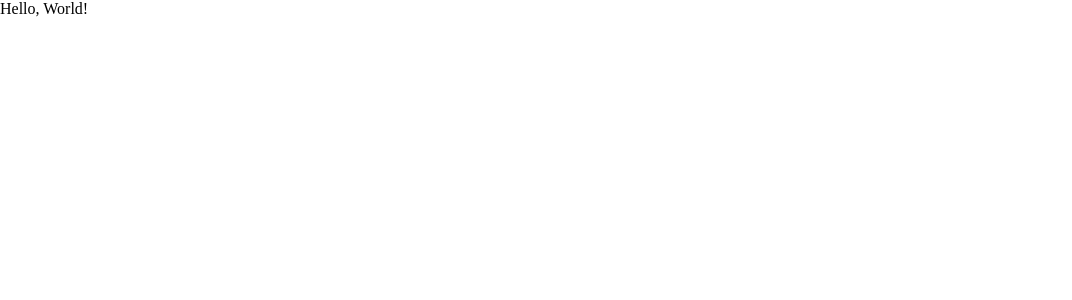
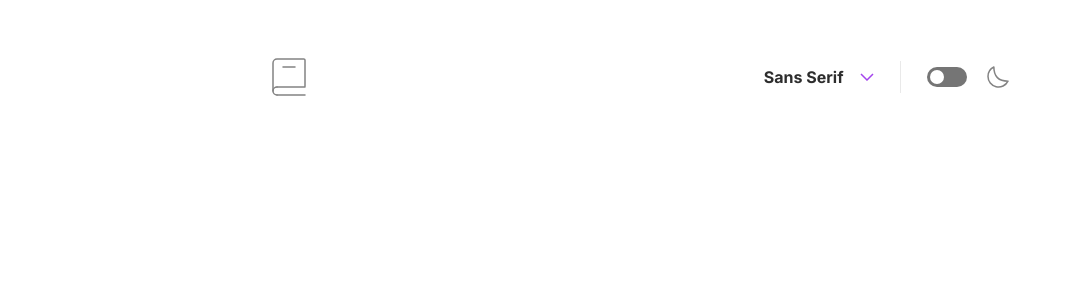
Before and after one commit to simokitkat/dictionary-web-app, a React (Vite) app: page / in a window 1280 px wide. Shown: the top 300 px of the page, without its empty margins (0-1072 px from the left). Built offline with nearby package versions, Linux system fonts and the light colour scheme.

Commit message:
feat: add Header component

```diff
--- a/index.html
+++ b/index.html
@@ -7,6 +7,12 @@
 
   <meta name="viewport" content="width=device-width, initial-scale=1.0" />
   <title>Frontend Mentor | Dictionary web app</title>
+  <!-- Google Fonts -->
+  <link rel="preconnect" href="https://fonts.googleapis.com">
+  <link rel="preconnect" href="https://fonts.gstatic.com" crossorigin>
+  <link
+    href="https://fonts.googleapis.com/css2?family=Inconsolata:wght@400;700&family=Inter:wght@400;700&family=Lora:ital,wght@0,400;0,700;1,700&display=swap"
+    rel="stylesheet">
 </head>
 
 <body>
--- a/src/App.jsx
+++ b/src/App.jsx
@@ -1,7 +1,25 @@
+import { useEffect } from "react";
+import { useGlobalContext } from "./components/AppContext/AppContext";
 import "./global-styles.scss";
+import Header from "./components/Header/Header";
 
 function App() {
-  return <div>Hello, World!</div>;
+  const { isDark, font, bodyClass, setBodyClass } = useGlobalContext();
+
+  document.body.classList = bodyClass;
+  useEffect(() => {
+    if (isDark) {
+      setBodyClass(font + " dark");
+    } else {
+      setBodyClass(font + " light");
+    }
+  }, [font, isDark]);
+
+  return (
+    <main>
+      <Header />
+    </main>
+  );
 }
 
 export default App;
--- /dev/null
+++ b/src/components/AppContext/AppContext.jsx
@@ -0,0 +1,35 @@
+/* eslint-disable react-refresh/only-export-components */
+/* eslint-disable react/prop-types */
+import { useContext, useState } from "react";
+import { createContext } from "react";
+
+const GlobalContext = createContext();
+
+export const useGlobalContext = () => useContext(GlobalContext);
+
+export default function AppContext({ children }) {
+  const [isDark, setIsDark] = useState(false);
+  const [font, setFont] = useState("sans-serif");
+  const [chosenFont, setChosenFont] = useState("Sans Serif");
+  const [isClicked, setIsClicked] = useState(false);
+  const [bodyClass, setBodyClass] = useState(font);
+
+  return (
+    <GlobalContext.Provider
+      value={{
+        isDark,
+        setIsDark,
+        bodyClass,
+        setBodyClass,
+        font,
+        setFont,
+        isClicked,
+        setIsClicked,
+        chosenFont,
+        setChosenFont,
+      }}
+    >
+      {children}
+    </GlobalContext.Provider>
+  );
+}
--- /dev/null
+++ b/src/components/Header/Header.jsx
@@ -0,0 +1,60 @@
+import logo from "../../assets/images/logo.svg";
+import arrow from "../../assets/images/icon-arrow-down.svg";
+import "./header.scss";
+import { useGlobalContext } from "../AppContext/AppContext";
+import { Moon } from "../SVGs/SVGs";
+import { fonts } from "./fonts";
+
+export default function Header() {
+  const {
+    font,
+    setFont,
+    isDark,
+    setIsDark,
+    isClicked,
+    setIsClicked,
+    chosenFont,
+    setChosenFont,
+  } = useGlobalContext();
+
+  function handleClick(object) {
+    setIsClicked(!isClicked);
+    setChosenFont(object.fontName);
+    setFont(object.class);
+  }
+
+  return (
+    <header className={isDark ? "dark" : ""}>
+      <img src={logo} alt="book icon" />
+      <div className="font-and-theme">
+        <div className="font">
+          <div className={font}>
+            <span
+              className="chosen-font"
+              onClick={() => setIsClicked(!isClicked)}
+            >
+              {chosenFont}
+            </span>
+            <ul className={isClicked ? "active" : ""}>
+              {fonts.map((font) => {
+                return (
+                  <li key={font.id} onClick={() => handleClick(font)}>
+                    {font.fontName}
+                  </li>
+                );
+              })}
+            </ul>
+          </div>
+          <img src={arrow} className="arrow" alt="arrow icon" />
+        </div>
+        <span className="pipeline"></span>
+        <div className="theme">
+          <div className="theme-changer" onClick={() => setIsDark(!isDark)}>
+            <span className="circle"></span>
+          </div>
+          <Moon />
+        </div>
+      </div>
+    </header>
+  );
+}
--- /dev/null
+++ b/src/components/Header/fonts.js
@@ -0,0 +1,5 @@
+export const fonts = [
+  { fontName: "Sans Serif", class: "sans-serif", id: 1 },
+  { fontName: "Serif", class: "serif", id: 2 },
+  { fontName: "Mono", class: "mono", id: 3 },
+];
--- /dev/null
+++ b/src/components/Header/header.scss
@@ -0,0 +1,152 @@
+@use "../../variables&mixins.scss" as *;
+
+header {
+  color: $dark-gray;
+  font-weight: $bold-weight;
+  @include flex-Hbetween-Vcenter;
+
+  &.sans-serif {
+    @include Body-M($sans-serif);
+  }
+  &.serif {
+    @include Body-M($serif);
+  }
+  &.mono {
+    @include Body-M($mono);
+  }
+
+  .font-and-theme {
+    @include flex-Vcenter-gap(26px);
+
+    .font {
+      @include flex-Vcenter-gap(16px);
+      height: 24px;
+      position: relative;
+
+      .chosen-font {
+        cursor: pointer;
+        transition: 0s;
+
+        &.sans-serif {
+          width: 90px;
+        }
+        &.serif {
+          width: 42px;
+        }
+        &.mono {
+          width: 36px;
+        }
+      }
+
+      ul {
+        opacity: 0;
+        pointer-events: none;
+        position: absolute;
+        list-style: none;
+        width: 183px;
+        height: 0;
+        border-radius: 16px;
+        background: $white;
+        box-shadow: 0px 5px 30px 0px rgba(0, 0, 0, 0.1);
+        padding: 24px;
+        top: 42px;
+        right: 0;
+        display: flex;
+        flex-direction: column;
+        gap: 16px;
+        transition: 0.2s;
+
+        &.active {
+          opacity: 1;
+          pointer-events: all;
+          height: 152px;
+        }
+
+        li {
+          cursor: pointer;
+          transition: 0.2s;
+
+          &:first-child {
+            font-family: $sans-serif;
+          }
+
+          &:nth-child(2) {
+            font-family: $serif;
+          }
+
+          &:last-child {
+            font-family: $mono;
+          }
+
+          &:hover {
+            color: $purple;
+          }
+        }
+      }
+    }
+
+    .pipeline {
+      display: block;
+      width: 1px;
+      height: 32px;
+      background-color: $very-light-gray;
+    }
+
+    .theme {
+      @include flex-Vcenter-gap(20px);
+
+      .theme-changer {
+        width: 40px;
+        height: 20px;
+        border-radius: 10px;
+        border: none;
+        background-color: $light-gray;
+        padding: 3px;
+        cursor: pointer;
+
+        &:hover {
+          background-color: $purple;
+        }
+
+        .circle {
+          display: block;
+          width: 14px;
+          height: 14px;
+          border-radius: 50%;
+          background-color: $white;
+        }
+      }
+    }
+  }
+}
+
+//dark Theme
+header.dark {
+  color: $white;
+
+  .font-and-theme {
+    .font {
+      ul {
+        background-color: $very-dark-gray;
+        box-shadow: 0px 5px 30px 0px $purple;
+        transition: 0.3s;
+      }
+    }
+
+    .theme {
+      .theme-changer {
+        background-color: $purple;
+
+        .circle {
+          transform: translateX(20px);
+        }
+      }
+
+      svg {
+        path {
+          stroke: $purple;
+        }
+      }
+    }
+  }
+}
--- /dev/null
+++ b/src/components/SVGs/SVGs.jsx
@@ -0,0 +1,19 @@
+export function Moon() {
+  return (
+    <svg
+      xmlns="http://www.w3.org/2000/svg"
+      width="22"
+      height="22"
+      viewBox="0 0 22 22"
+    >
+      <path
+        fill="none"
+        stroke="#838383"
+        strokeLinecap="round"
+        strokeLinejoin="round"
+        strokeWidth="1.5"
+        d="M1 10.449a10.544 10.544 0 0 0 19.993 4.686C11.544 15.135 6.858 10.448 6.858 1A10.545 10.545 0 0 0 1 10.449Z"
+      />
+    </svg>
+  );
+}
--- a/src/global-styles.scss
+++ b/src/global-styles.scss
@@ -6,4 +6,30 @@
   margin: 0;
   padding: 0;
   box-sizing: border-box;
+  transition: 0.1s;
 }
+
+body {
+  background-color: $white;
+  transition: 0.5s;
+
+  &.dark {
+    background-color: $black;
+  }
+
+  &.sans-serif {
+    font-family: $sans-serif;
+  }
+  &.serif {
+    font-family: $serif;
+  }
+  &.mono {
+    font-family: $mono;
+  }
+}
+
+main {
+  width: 737px;
+  margin: auto;
+  padding: 58px 0 124px;
+}
--- a/src/main.jsx
+++ b/src/main.jsx
@@ -1,9 +1,12 @@
 import React from "react";
 import ReactDOM from "react-dom/client";
 import App from "./App.jsx";
+import AppContext from "./components/AppContext/AppContext.jsx";
 
 ReactDOM.createRoot(document.getElementById("root")).render(
   <React.StrictMode>
-    <App />
+    <AppContext>
+      <App />
+    </AppContext>
   </React.StrictMode>
 );
--- a/src/variables&mixins.scss
+++ b/src/variables&mixins.scss
@@ -1,42 +1,8 @@
-//Inconsolata
-@font-face {
-  font-family: "Inconsolata";
-  src: url("./assets/fonts/woff2/static/Inconsolata-Regular.woff2")
-    format("woff2");
-}
-@font-face {
-  font-family: "Inconsolata";
-  src: url("./assets/fonts/woff2/static/Inconsolata-Bold.woff2") format("woff2");
-}
-
-//Inter
-@font-face {
-  font-family: "Inter";
-  src: url("./assets/fonts/woff2/static/Inter-Regular.woff2") format("woff2");
-}
-@font-face {
-  font-family: "Inter";
-  src: url("./assets/fonts/woff2/static/Inter-Bold.woff2") format("woff2");
-}
-
-//Lora
-@font-face {
-  font-family: "Lora";
-  src: url("./assets/fonts/woff2/static/Lora-Regular.woff2") format("woff2");
-}
-@font-face {
-  font-family: "Lora";
-  src: url("./assets/fonts/woff2/static/Lora-Bold.woff2") format("woff2");
-}
-@font-face {
-  font-family: "Lora";
-  src: url("./assets/fonts/woff2/static/Lora-BoldItalic.woff2") format("woff2");
-}
-
 //Typography variables
-$font-inconsolata: "Inconsolata", monospace;
-$font-inter: "Inter", sans-serif;
-$font-lora: "Lora", serif;
+$mono: "Inconsolata", monospace;
+$sans-serif: "Inter", sans-serif;
+$serif: "Lora", serif;
+$serif-italic: "Lora-italic", serif;
 $regular-weight: 400;
 $bold-weight: 700;
 
@@ -84,3 +50,15 @@ $pink: #ff5252;
   font-weight: $regular-weight;
   text-decoration-line: underline;
 }
+
+//other mixins
+@mixin flex-Hbetween-Vcenter {
+  display: flex;
+  justify-content: space-between;
+  align-items: center;
+}
+@mixin flex-Vcenter-gap($gap) {
+  display: flex;
+  align-items: center;
+  gap: $gap;
+}
```
